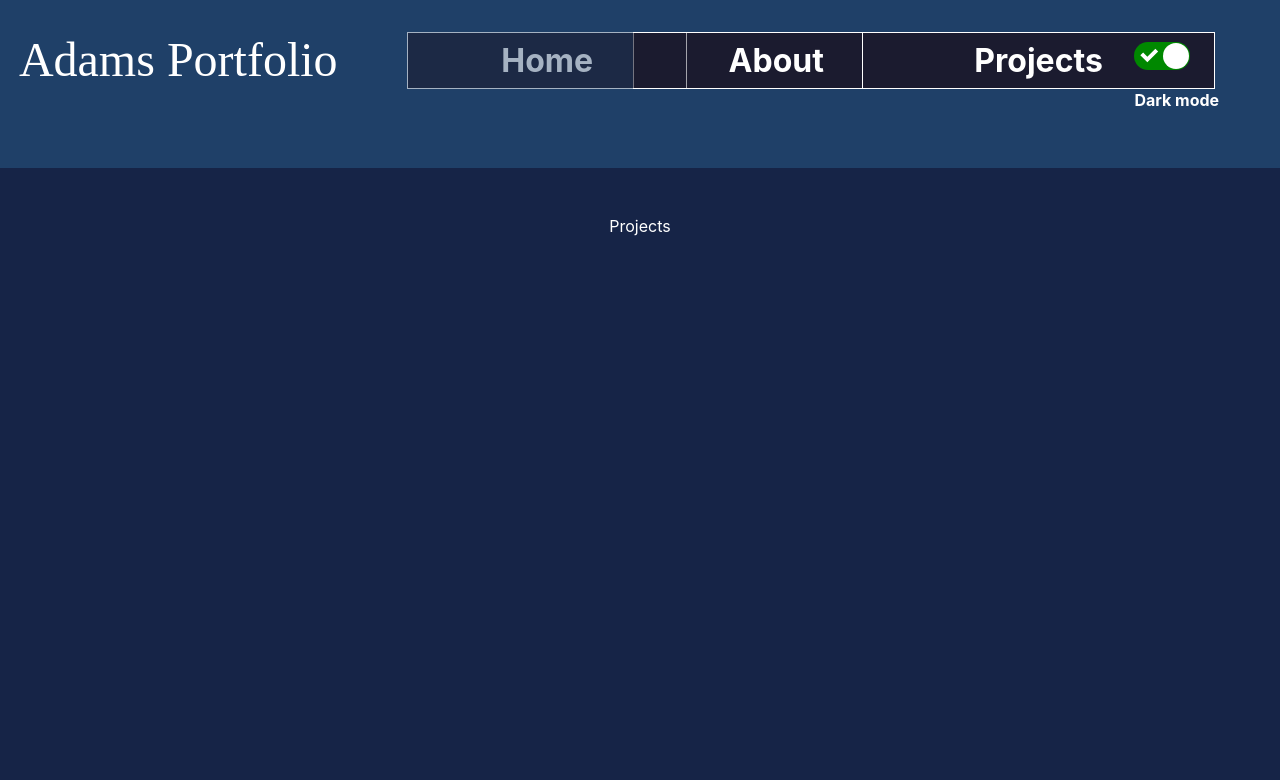
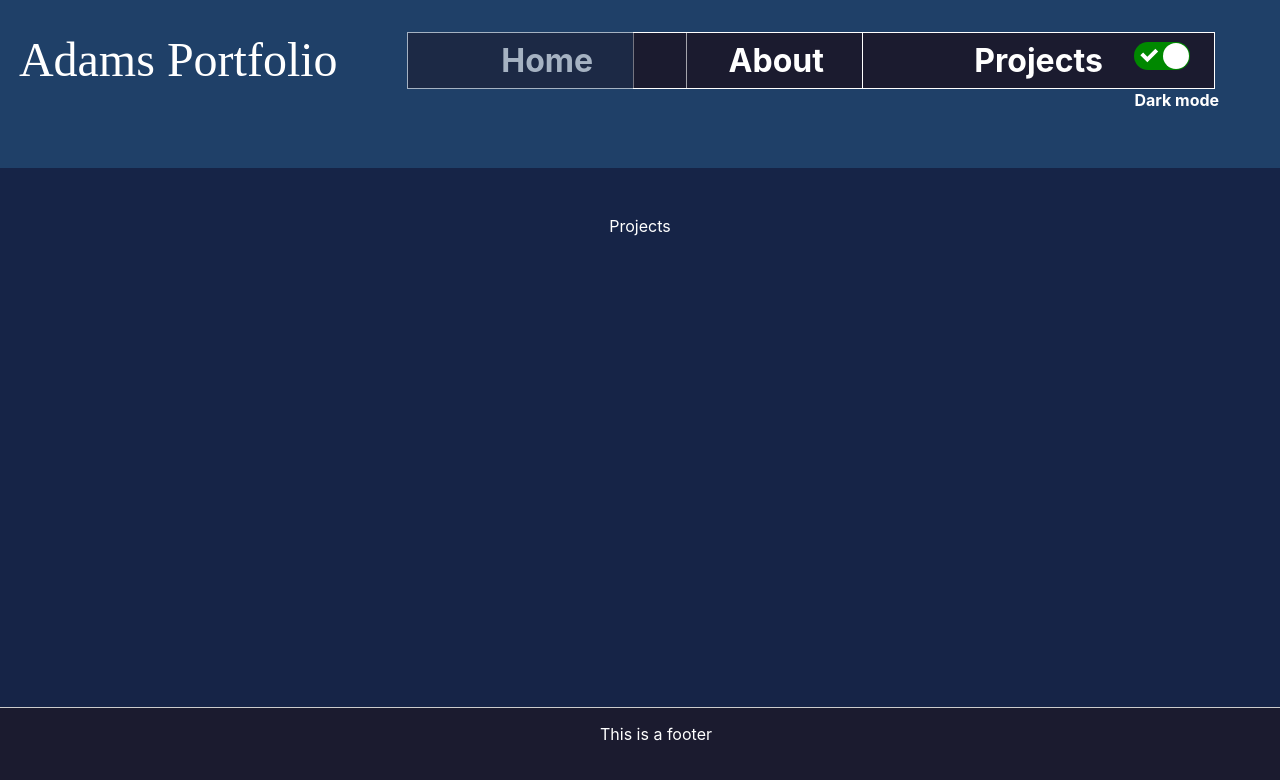
Before and after one commit to kloparn/Portfolio, a React (Create React App) app: page /projects in a window 1280 px wide. Shown: the top 780 px of the page. Built offline with nearby package versions, Linux system fonts and the light colour scheme.

Commit message:
added a footer to the site

```diff
--- a/src/App.tsx
+++ b/src/App.tsx
@@ -4,7 +4,7 @@ import { theme, darkTheme } from "./styles/default-theme";
 import { BrowserRouter as Router, Route, Switch } from "react-router-dom";
 import ThemeSwitch from "react-switch";
 import "./App.css";
-import Navbar from "./components/Navbar";
+import { Navbar, Footer } from "./components";
 import { HomePage, AboutPage, ProjectsPage } from "./pages";
 import { url } from "inspector";
 
@@ -46,6 +46,7 @@ function App() {
           </Container>
           {/* Navbar shall go here with the {home(theme) going inside it}*/}
         </BackgroundPicture>
+        <Footer />
       </ScreenView>
     </ThemeProvider>
   );
--- a/src/components/Footer.tsx
+++ b/src/components/Footer.tsx
@@ -2,9 +2,29 @@ import React from "react";
 import styled from "styled-components";
 
 const Footer: React.FC = () => {
-  return <footer>This is a footer</footer>;
+  return (
+    <FootHolder>
+      <CustomFoot>This is a footer</CustomFoot>
+    </FootHolder>
+  );
 };
 
-const footer = styled.footer``;
+const FootHolder = styled.div`
+  display: block;
+  height: 60px;
+  width: 100%;
+`;
+
+const CustomFoot = styled.footer`
+  background-color: ${(props) => props.theme.colors.third};
+  border-top: 1px solid #ccc;
+  text-align: center;
+  padding: 1rem;
+  position: fixed;
+  left: 0;
+  bottom: 0;
+  height: 60px;
+  width: 100%;
+`;
 
 export default Footer;
--- a/src/components/Navbar.tsx
+++ b/src/components/Navbar.tsx
@@ -20,7 +20,7 @@ const Navbar: React.FC<Props> = ({ CustomSwitch }) => {
         <ListItem
           to="/"
           onClick={() => switchTab(1)}
-          id={currentTab == 1 ? "selected" : "notSelected"}
+          id={currentTab === 1 ? "selected" : "notSelected"}
         >
           Home
         </ListItem>
@@ -29,7 +29,7 @@ const Navbar: React.FC<Props> = ({ CustomSwitch }) => {
         <ListItem
           to="/about"
           onClick={() => switchTab(2)}
-          id={currentTab == 2 ? "selected" : "notSelected"}
+          id={currentTab === 2 ? "selected" : "notSelected"}
         >
           About
         </ListItem>
@@ -38,7 +38,7 @@ const Navbar: React.FC<Props> = ({ CustomSwitch }) => {
         <ListItem
           to="/projects"
           onClick={() => switchTab(3)}
-          id={currentTab == 3 ? "selected" : "notSelected"}
+          id={currentTab === 3 ? "selected" : "notSelected"}
         >
           Projects
         </ListItem>
```
